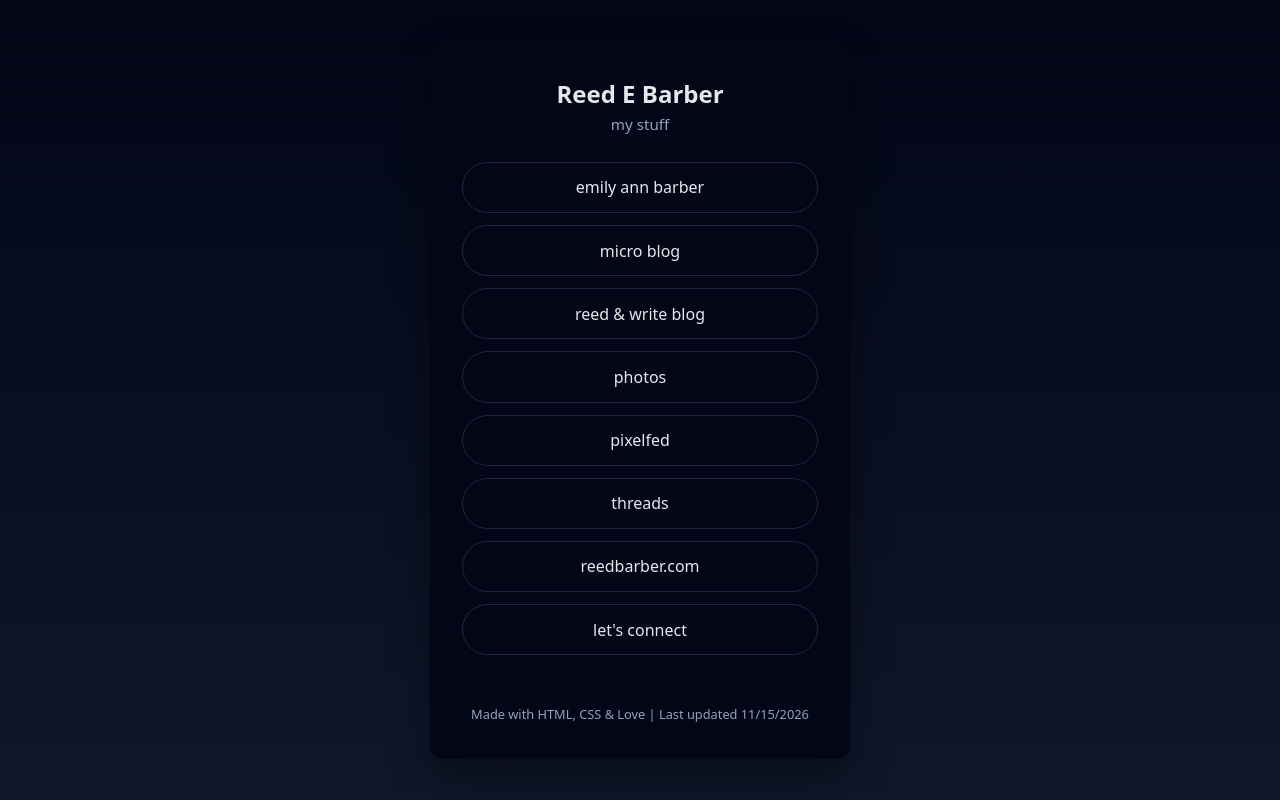
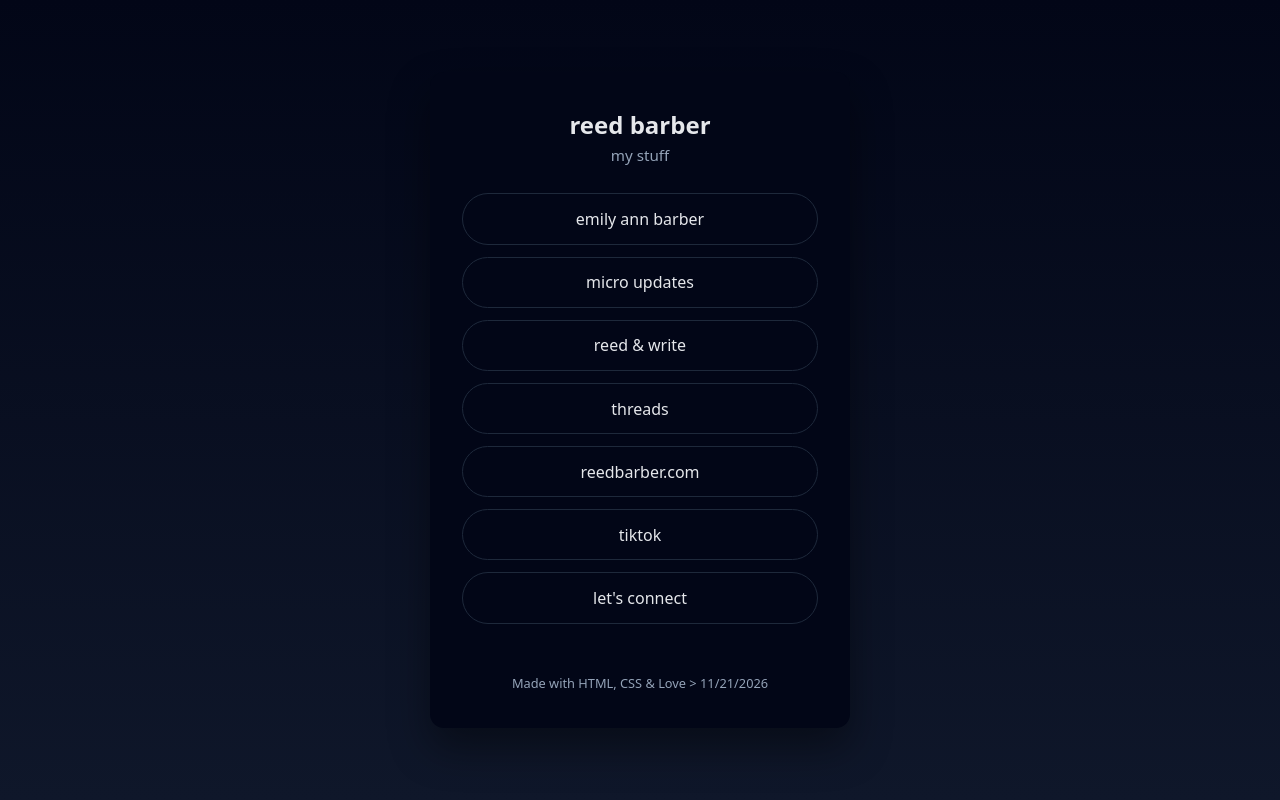
Before and after one commit to reedbarber/reb-fi, a plain HTML site: page index.html in a window 1280 px wide. Drawn offline with Linux system fonts and the light colour scheme.

Commit message:
Update name and links in index.html

```diff
--- a/index.html
+++ b/index.html
@@ -1,3 +1,4 @@
+
 <!DOCTYPE html>
 <html lang="en">
 
@@ -12,7 +13,7 @@
 <head>
   <meta charset="UTF-8" />
   <meta name="viewport" content="width=device-width, initial-scale=1" />
-  <title>Reed E Barber</title>
+  <title>Reed Erik Barber</title>
 
   <style>
     :root {
@@ -111,25 +112,24 @@
 <body>
   <main class="container">
     <header>
-      <h1>Reed E Barber</h1>
+      <h1>reed barber</h1>
       <p>my stuff</p>
     </header>
 
     <nav class="links" aria-label="Primary links">
       <a href="https://emilybarber.org/">emily ann barber</a>
-	  <a href="https://erik.barber.cc">micro blog</a>
-      <a href="https://reedwrite.org">reed & write blog</a>
-	  <a href="https://gallery.lonoak.com">photos</a>
-      <a href="https://portfolio.pixelfed.social/rbarber">pixelfed</a>
+    <a href="https://erik.barber.cc">micro updates</a>
+      <a href="https://reedwrite.org">reed & write</a>
       <a href="https://www.threads.com/@mbaynative">threads</a>
-	  <a href="https://reedbarber.com">reedbarber.com</a>
+    <a href="https://reedbarber.com">reedbarber.com</a>
+    <a href="https://www.tiktok.com/@lonpine">tiktok</a>
       <a href="https://letterbird.co/reb">let's connect</a>
 
 
     </nav>
 <br>
     <footer>
-      Made with HTML, CSS & Love | Last updated 11/15/2026
+      Made with HTML, CSS & Love > 11/21/2026
     </footer>
   </main>
 </body>
```
